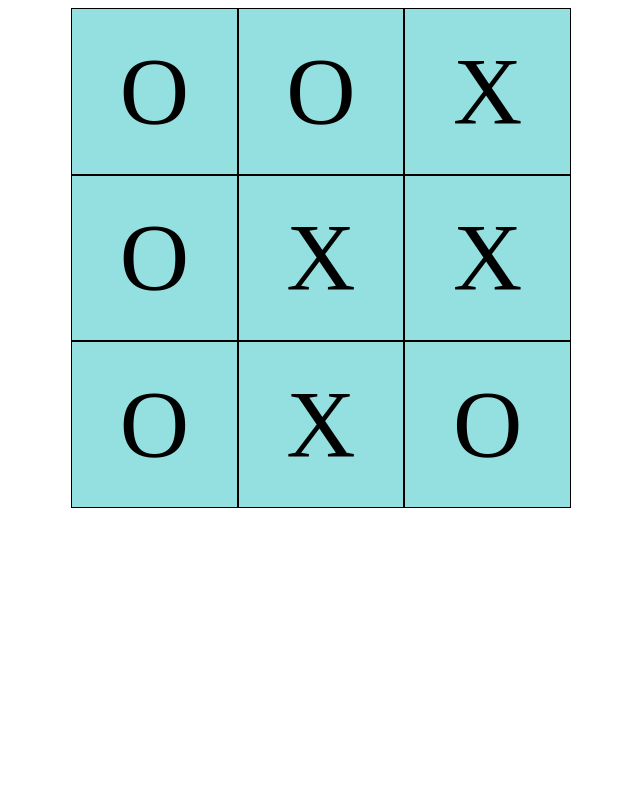
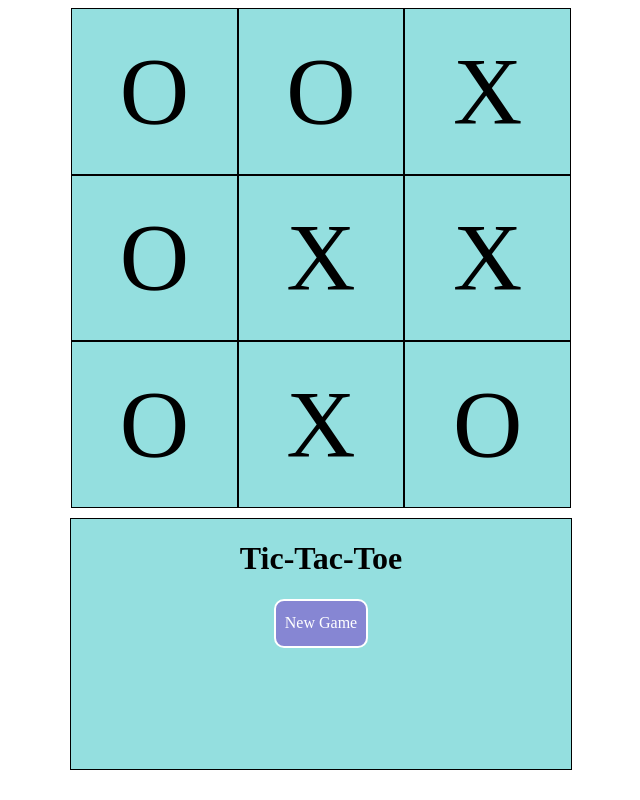
Before and after one commit to ZakMcRae/tic-tac-toe, a plain HTML site: page tic-tac-toe.html in a window 1280 px wide. Shown: the whole page, without its empty margins (319-959 px from the left). Drawn offline with Linux system fonts and the light colour scheme.

Commit message:
added gameboard clear and new game button

```diff
--- a/script.js
+++ b/script.js
@@ -1,5 +1,6 @@
 const gameBoard = (() => {
     let markers = ['O','O','X','O','X','X','O','X','O'];
+    // let markers = ['','','','','','','','',''];
 
     // display markers onto gameboard
     const display = () => {
@@ -8,6 +9,11 @@ const gameBoard = (() => {
         for(let i=0; i < markers.length; i++){
             cells[i].textContent = markers[i]
         }
+    }
+
+    // resest board to all blanks for new game
+    const clear = () => {
+        markers = ['','','','','','','','','']
     }
 
     // makes arrays for all possible win rows of 3
@@ -44,7 +50,7 @@ const gameBoard = (() => {
             return false
         }
 
-    return {markers, display, checkForWin}
+    return {markers, display, clear, checkForWin}
 })()
 
 const Player = (name) => {
@@ -54,14 +60,22 @@ const Player = (name) => {
 
 const Game = () => {
     let round = 1;
+
+    const newGame = () => {
+        gameBoard.clear()
+        gameBoard.display()
+    }
+
     const playRound = () => {
         gameBoard.display()
     }
 
-    return {round, playRound}
+    return {round, newGame, playRound}
 }
+
 
 game = Game()
 game.playRound()
 
-console.log(gameBoard.checkForWin())
+const newGameButton = document.querySelector('#new-game-button')
+newGameButton.addEventListener('click', game.newGame)
--- a/style.css
+++ b/style.css
@@ -8,6 +8,32 @@
   grid-template-rows: repeat(3, 1fr);
 }
 
+#game-info {
+  background-color: rgb(148, 223, 223);
+  width: 500px;
+  height: 250px;
+  margin: auto;
+  margin-top: 10px;
+  border: 1px solid black;
+}
+
+#new-game-button {
+  background-color: rgb(134, 134, 211);
+  width: 90px;
+  height: 45px;
+  border: 2px white solid;
+  border-radius: 10px;
+  margin: auto;
+  display: flex;
+  align-items: center;
+  justify-content: center;
+}
+
+#game-info > a {
+  text-decoration: none;
+  color: white;
+}
+
 .cell {
   border: black 1px solid;
   display: flex;
@@ -15,3 +41,7 @@
   justify-content: center;
   font-size: 96px;
 }
+
+h1 {
+  text-align: center;
+}
--- a/tic-tac-toe.html
+++ b/tic-tac-toe.html
@@ -20,6 +20,10 @@
         <div class="cell" data-cell="7"></div>
         <div class="cell" data-cell="8"></div>
       </div>
+      <div id="game-info">
+        <h1>Tic-Tac-Toe</h1>
+        <a href="#"><div id="new-game-button">New Game</div></a>
+      </div>
     </div>
   </body>
   <script type="text/javascript" src="script.js"></script>
```
